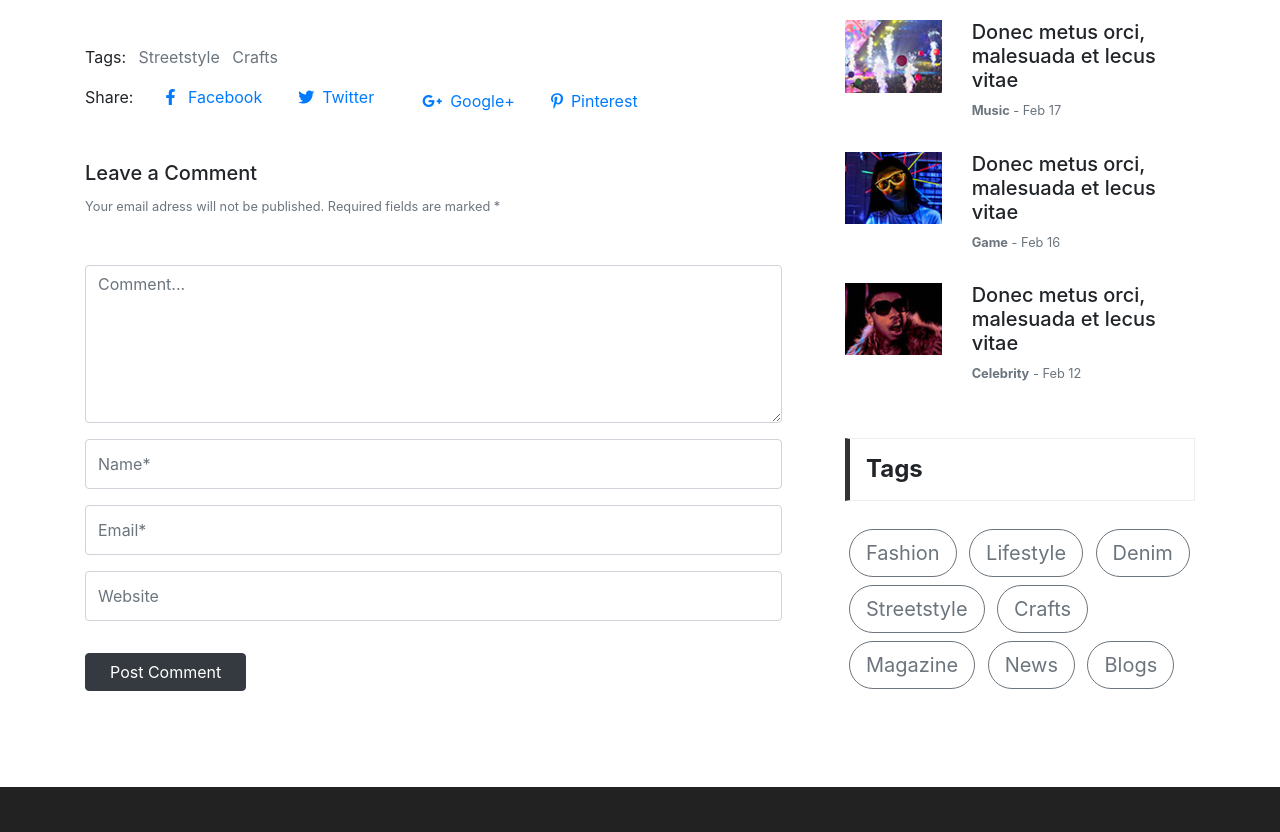
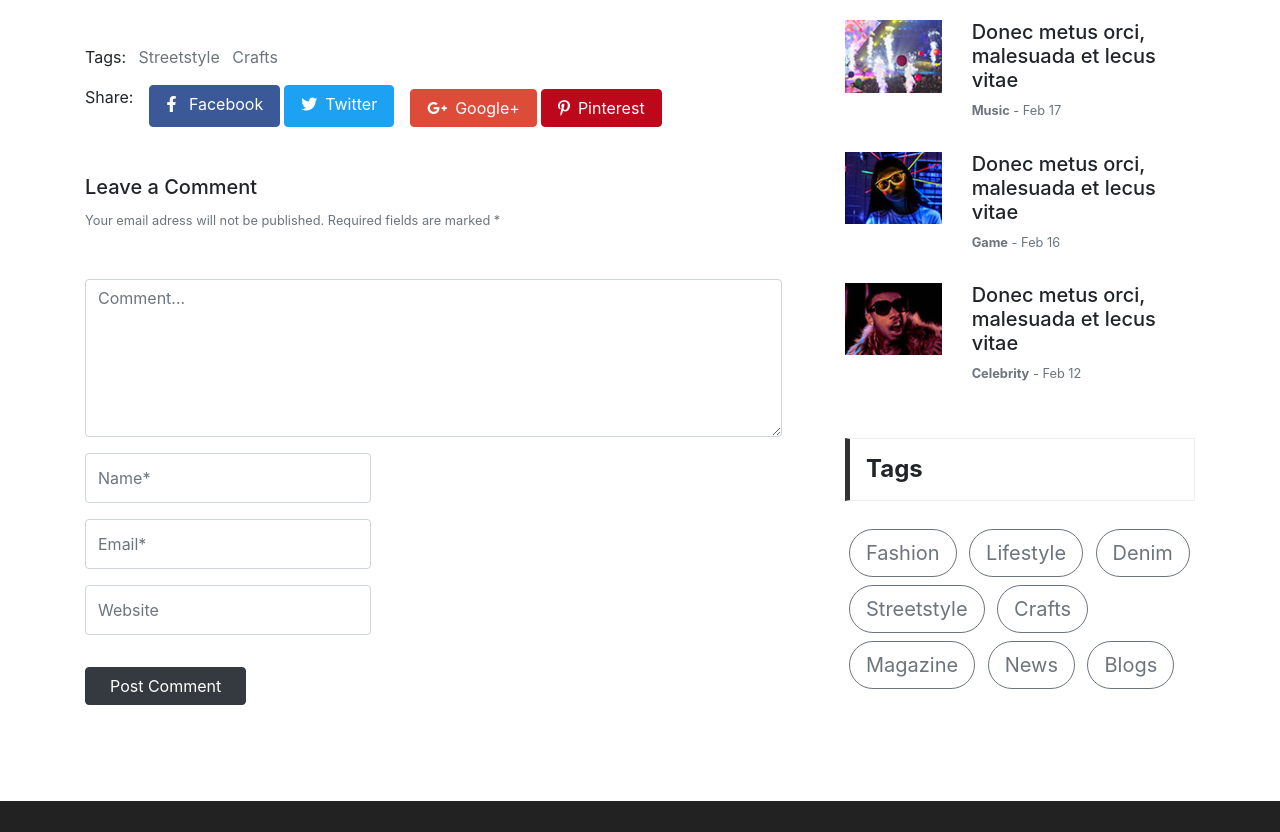
Before and after one commit to eliasiglesias/reto-2-hub, a plain HTML site: page blogdetails.html in a window 1280 px wide. Shown: the part 1450-2282 px from the top of the page. Drawn offline with nearby package versions, Linux system fonts and the light colour scheme; files that its build step writes are made by us from their sources.

Commit message:
css actualizado

```diff
--- a/css/style.css
+++ b/css/style.css
@@ -59,6 +59,100 @@ img [src*="post"] {
 	display: inline-block;
 }
 
+.btn-facebook {
+	display: inline-block;
+	font-weight: 400;
+	color: #212529;
+	text-align: center;
+	vertical-align: middle;
+	cursor: pointer;
+	-webkit-user-select: none;
+	-moz-user-select: none;
+	-ms-user-select: none;
+	user-select: none;
+	background-color: #3b5998;
+	border: 1px solid #3b5998;
+	padding: 0.375rem 0.75rem;
+	font-size: 1rem;
+	line-height: 1.5;
+	border-radius: 0.25rem;
+	transition: color 0.15s ease-in-out, background-color 0.15s ease-in-out,
+		border-color 0.15s ease-in-out, box-shadow 0.15s ease-in-out;
+	color: #fff;
+}
+
+.btn-twitter {
+	display: inline-block;
+	font-weight: 400;
+	color: #212529;
+	text-align: center;
+	vertical-align: middle;
+	cursor: pointer;
+	-webkit-user-select: none;
+	-moz-user-select: none;
+	-ms-user-select: none;
+	user-select: none;
+	background-color: #1da1f2;
+	border: 1px solid #1da1f2;
+	padding: 0.375rem 0.75rem;
+	font-size: 1rem;
+	line-height: 1.5;
+	border-radius: 0.25rem;
+	transition: color 0.15s ease-in-out, background-color 0.15s ease-in-out,
+		border-color 0.15s ease-in-out, box-shadow 0.15s ease-in-out;
+	color: #fff;
+}
+
+.btn-google-plus {
+	display: inline-block;
+	font-weight: 400;
+	color: #212529;
+	text-align: center;
+	vertical-align: middle;
+	cursor: pointer;
+	-webkit-user-select: none;
+	-moz-user-select: none;
+	-ms-user-select: none;
+	user-select: none;
+	background-color: #dd4b39;
+	border: 1px solid #dd4b39;
+	padding: 0.375rem 0.75rem;
+	font-size: 1rem;
+	line-height: 1.5;
+	border-radius: 0.25rem;
+	transition: color 0.15s ease-in-out, background-color 0.15s ease-in-out,
+		border-color 0.15s ease-in-out, box-shadow 0.15s ease-in-out;
+	color: #fff;
+}
+
+.btn-pinterest {
+	display: inline-block;
+	font-weight: 400;
+	color: #212529;
+	text-align: center;
+	vertical-align: middle;
+	cursor: pointer;
+	-webkit-user-select: none;
+	-moz-user-select: none;
+	-ms-user-select: none;
+	user-select: none;
+	background-color: #bd081c;
+	border: 1px solid #bd081c;
+	padding: 0.375rem 0.75rem;
+	font-size: 1rem;
+	line-height: 1.5;
+	border-radius: 0.25rem;
+	transition: color 0.15s ease-in-out, background-color 0.15s ease-in-out,
+		border-color 0.15s ease-in-out, box-shadow 0.15s ease-in-out;
+	color: #fff;
+}
+
+.input-size {
+	width: 100%;
+	max-width: 286px;
+	height: 50px;
+}
+
 .image-text {
 	position: absolute;
 	bottom: 0;
```
